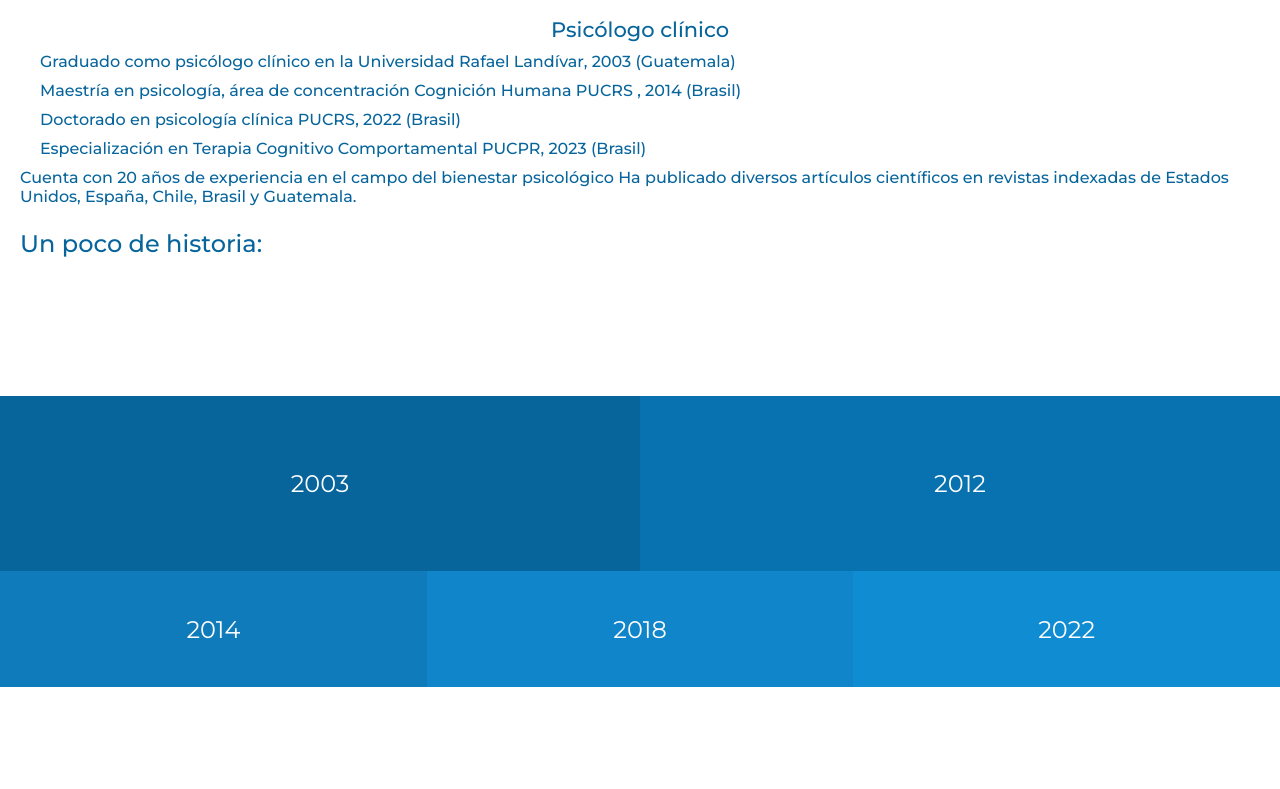
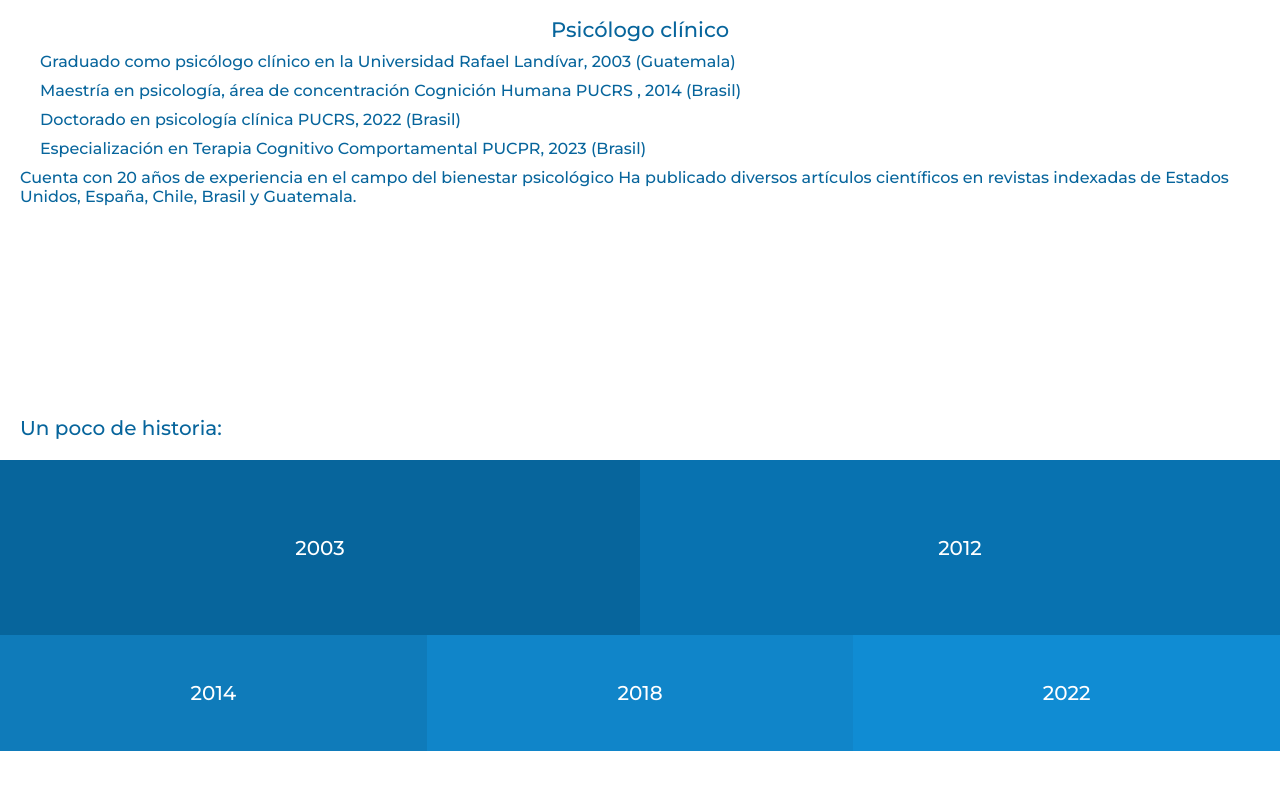
Before and after one commit to SmartDevs-nwgs/LP-Alejandro, a Next.js app: page / in a window 1280 px wide. Shown: the part 2374-3163 px from the top of the page. Built offline with nearby package versions, Linux system fonts and the light colour scheme.

Commit message:
fix: cagadas do kirby

```diff
--- a/src/Components/Carousel/style.jsx
+++ b/src/Components/Carousel/style.jsx
@@ -149,7 +149,7 @@ export const StyleCarousel = styled.section`
         transition-timing-function: ease-in;
       }
       button:hover {
-        transform: scale(1.2);
+        transform: scale(1.1);
         transition-duration: 300ms;
         transition-timing-function: ease-in;
         text-decoration: underline;
--- a/src/Components/SectionExperience/index.jsx
+++ b/src/Components/SectionExperience/index.jsx
@@ -3,39 +3,45 @@ import { StyledSectionExperience } from './style'
 const SectionExperience = () => {
   return (
     <StyledSectionExperience>
-      <div className="container">
-        <div className="one">
+      <h2>Un poco de historia:</h2>
+      <div className='container'>
+        <div className='one'>
           <h2>2003</h2>
-          <div className="dropdown dropdown-one">
-            <div className="triangle-one"></div>
+          <div className='dropdown dropdown-one'>
+            <div className='triangle-one'></div>
+            <div className='dropdown-content-one'>
               <p>
-              Alejandro se forma como psicólogo en 2003 en la Universidad Rafael
-              Landívar, Universidad Jesuita de la Ciudad de Guatemala. En dicho
-              año y hasta el 2012 construye las bases de su experiencia como
-              profesional de la salud mental en el contexto clínico al tiempo
-              que ejerce como psicólogo escolar y docente en diversas
-              instituciones educativas de prestigio en dicho país (Colegio
-              Americano del Sur, Colegio Internacional Montessori y Universidad
-              Rafael Landívar).
+                Alejandro se forma como psicólogo en 2003 en la Universidad
+                Rafael Landívar, Universidad Jesuita de la Ciudad de Guatemala.
+                En dicho año y hasta el 2012 construye las bases de su
+                experiencia como profesional de la salud mental en el contexto
+                clínico al tiempo que ejerce como psicólogo escolar y docente en
+                diversas instituciones educativas de prestigio en dicho país
+                (Colegio Americano del Sur, Colegio Internacional Montessori y
+                Universidad Rafael Landívar).
               </p>
             </div>
           </div>
-        <div className="two">
+        </div>
+        <div className='two'>
           <h2>2012</h2>
-          <div className="dropdown dropdown-two">
-            <div className="triangle-two"></div>
+          <div className='dropdown dropdown-two'>
+            <div className='triangle-two'></div>
+            <div className='dropdown-content-two'>
               <p>
-              En el 2012 obtiene la concurrida beca de maestría PEC-PG otorgada
-              por el gobierno de Brasil a través del Consejo Nacional de Ciencia
-              y Tecnología (CNPq) para estudiantes y profesionales destacados de
-              américa latina, Asia y África.{' '}
+                En el 2012 obtiene la concurrida beca de maestría PEC-PG
+                otorgada por el gobierno de Brasil a través del Consejo Nacional
+                de Ciencia y Tecnología (CNPq) para estudiantes y profesionales
+                destacados de américa latina, Asia y África.{' '}
               </p>
             </div>
           </div>
-        <div className="thre">
+        </div>
+        <div className='thre'>
           <h2>2014</h2>
-          <div className="dropdown dropdown-thre">
-            <div className="triangle-thre"></div>
+          <div className='dropdown dropdown-thre'>
+            <div className='triangle-thre'></div>
+            <div className='dropdown-content-thre'>
               <p>
                 En 2014, luego de obtener la maestría en Cognición Humana en la
                 Pontificia Universidade Católica do Rio Grande do Sul en Porto
@@ -46,28 +52,34 @@ const SectionExperience = () => {
               </p>
             </div>
           </div>
-        <div className="four">
+        </div>
+        <div className='four'>
           <h2>2018</h2>
-          <div className="dropdown dropdown-four">
-            <div className="triangle-four"></div>
+          <div className='dropdown dropdown-four'>
+            <div className='triangle-four'></div>
+            <div className='dropdown-content-four'>
               <p>
-              Luego de 4 años como docente, clínico e investigador en la ciudad
-              de Guatemala a es nuevamente reconocido con la BECA PEC-PG esta
-              vez para realizar 4 años de formación a nivel de Doctorado en
-              Brasil.{' '}
+                Luego de 4 años como docente, clínico e investigador en la
+                ciudad de Guatemala a es nuevamente reconocido con la BECA
+                PEC-PG esta vez para realizar 4 años de formación a nivel de
+                Doctorado en Brasil.{' '}
               </p>
             </div>
           </div>
-        <div className="five">
+        </div>
+        <div className='five'>
           <h2>2022</h2>
-          <div className="dropdown dropdown-five">
-            <div className="triangle-five"></div>
+          <div className='dropdown dropdown-five'>
+            <div className='triangle-five'></div>
+            <div className='dropdown-content-five'>
               <p>
-              A partir de entonces combina la práctica clínica con consultorías
-              en trabajos de investigación, forma parte del grupo de pesquisa
-              Avaliacao e intervencao no ciclo vital de la PUCRS y como docente
-              invitado en universidades de Brasil, Guatemala y Costa Rica.
+                A partir de entonces combina la práctica clínica con
+                consultorías en trabajos de investigación, forma parte del grupo
+                de pesquisa Avaliacao e intervencao no ciclo vital de la PUCRS y
+                como docente invitado en universidades de Brasil, Guatemala y
+                Costa Rica.
               </p>
+            </div>
           </div>
         </div>
       </div>
--- a/src/Components/SectionExperience/style.jsx
+++ b/src/Components/SectionExperience/style.jsx
@@ -2,17 +2,26 @@ import styled from 'styled-components'
 
 export const StyledSectionExperience = styled.div`
   width: 100vw;
-  height: 100vh;
+  height: 400px;
+
+  h2 {
+    padding: 20px;
+    font-weight: 500;
+    font-size: 20px;
+    color: var(--blue);
+  }
 
   .container {
     display: flex;
     flex-wrap: wrap;
+    h2 {
+      color: var(--white);
+    }
     .one,
     .two,
     .thre,
     .four,
     .five {
-      color: var(--white);
       font-weight: 500;
       display: flex;
       justify-content: center;
@@ -27,122 +36,161 @@ export const StyledSectionExperience = styled.div`
       background-color: var(--blue);
     }
     .one:hover .dropdown-one {
-      color: black;
-      padding: 8px;
-      margin-left: 180px;
-      margin-top: 400px;
-      width: 300px;
-      display: block;
+      margin-top: 345px;
+      left: 60px;
+      display: flex;
+      height: 300px;
+      display: flex;
+      justify-content: center;
+      align-items: center;
       position: absolute;
-      background-color: var(--grey);
-      border-radius: 4px;
       .triangle-one {
+        width: 30px;
+        position: absolute;
         left: 20px;
-        width: 50px;
-        position: relative;
-        bottom: 20px;
-        border-left: 25px solid transparent;
-        border-right: 25px solid transparent;
-        border-bottom: 20px solid var(--grey);
+        top: 0px;
+        border-left: 15px solid transparent;
+        border-right: 15px solid transparent;
+        border-bottom: 25px solid var(--grey);
+      }
+      .dropdown-content-one {
+        padding: 10px;
+        border-radius: 4px;
+        height: 250px;
+        width: 280px;
+        background-color: var(--grey);
       }
     }
+
     .two {
       width: 50%;
       height: 175px;
       background-color: var(--blue2);
     }
+
     .two:hover .dropdown-two {
-      color: black;
-      padding: 8px;
-      margin-right: 150px;
-      margin-top: 300px;
-      width: 300px;
-      display: block;
+      margin-top: 290px;
+      left: 80px;
+      display: flex;
+      height: 240px;
+      display: flex;
+      justify-content: center;
+      align-items: center;
       position: absolute;
-      background-color: var(--grey);
-      border-radius: 4px;
       .triangle-two {
-        width: 50px;
-        position: relative;
-        bottom: 20px;
+        width: 30px;
+        position: absolute;
+        top: 0;
         left: 200px;
-        border-left: 25px solid transparent;
-        border-right: 25px solid transparent;
-        border-bottom: 20px solid var(--grey);
+        border-left: 15px solid transparent;
+        border-right: 15px solid transparent;
+        border-bottom: 25px solid var(--grey);
+      }
+      .dropdown-content-two {
+        padding: 10px;
+        border-radius: 4px;
+        height: 200px;
+        width: 280px;
+        background-color: var(--grey);
       }
     }
+
     .thre {
       width: 33.34%;
       height: 116px;
       background-color: var(--blue3);
     }
     .thre:hover .dropdown-thre {
-      color: black;
-      padding: 8px;
-      margin-left: 230px;
-      margin-top: 340px;
-      width: 300px;
-      display: block;
+      margin-top: 290px;
+      left: 20px;
+      display: flex;
+      height: 240px;
+      display: flex;
+      justify-content: center;
+      align-items: center;
       position: absolute;
-      background-color: var(--grey);
-      border-radius: 4px;
+
       .triangle-thre {
-        width: 50px;
-        position: relative;
-        bottom: 20px;
-        border-left: 25px solid transparent;
-        border-right: 25px solid transparent;
-        border-bottom: 20px solid var(--grey);
+        width: 30px;
+        position: absolute;
+        top: 0px;
+        left: 32px;
+        border-left: 15px solid transparent;
+        border-right: 15px solid transparent;
+        border-bottom: 25px solid var(--grey);
+      }
+      .dropdown-content-thre {
+        padding: 10px;
+        border-radius: 4px;
+        height: 200px;
+        width: 280px;
+        background-color: var(--grey);
       }
     }
+
     .four {
       width: 33.33%;
       height: 116px;
       background-color: var(--blue4);
     }
     .four:hover .dropdown-four {
-      color: black;
-      padding: 8px;
-      margin-left: 0px;
-      margin-top: 260px;
-      width: 300px;
-      display: block;
+      margin-top: 240px;
+      left: 40px;
+      display: flex;
+      height: 190px;
+      display: flex;
+      justify-content: center;
+      align-items: center;
       position: absolute;
-      background-color: var(--grey);
-      border-radius: 4px;
+
       .triangle-four {
-        width: 50px;
-        position: relative;
-        bottom: 20px;
-        left: 115px;
-        border-left: 25px solid transparent;
-        border-right: 25px solid transparent;
-        border-bottom: 20px solid var(--grey);
+        width: 30px;
+        position: absolute;
+        top: 0px;
+        left: 140px;
+        border-left: 15px solid transparent;
+        border-right: 15px solid transparent;
+        border-bottom: 25px solid var(--grey);
+      }
+      .dropdown-content-four {
+        padding: 10px;
+        border-radius: 4px;
+        height: 150px;
+        width: 280px;
+        background-color: var(--grey);
       }
     }
+
     .five {
       width: 33.33%;
       height: 116px;
       background-color: var(--blue5);
     }
     .five:hover .dropdown-five {
-      color: black;
-      padding: 8px;
-      margin-right: 230px;
-      margin-top: 280px;
-      width: 300px;
-      display: block;
+      margin-top: 240px;
+      left: 85px;
+      display: flex;
+      height: 190px;
+      display: flex;
+      justify-content: center;
+      align-items: center;
       position: absolute;
-      background-color: var(--grey);
-      border-radius: 4px;
+
       .triangle-five {
-        width: 50px;
-        position: relative;
-        bottom: 20px;
+        width: 30px;
+        position: absolute;
+        top: 0px;
         left: 230px;
-        border-left: 25px solid transparent;
-        border-right: 25px solid transparent;
-        border-bottom: 20px solid var(--grey);
+        border-left: 15px solid transparent;
+        border-right: 15px solid transparent;
+        border-bottom: 25px solid var(--grey);
+      }
+      .dropdown-content-five {
+        padding: 10px;
+        border-radius: 4px;
+        height: 150px;
+        width: 280px;
+        background-color: var(--grey);
       }
     }
   }
--- a/src/Components/SectionInfo/index.jsx
+++ b/src/Components/SectionInfo/index.jsx
@@ -38,7 +38,6 @@ const SectionInfo = () => {
           psicológico Ha publicado diversos artículos científicos en revistas
           indexadas de Estados Unidos, España, Chile, Brasil y Guatemala.
         </p>
-        <h2>Un poco de historia:</h2>
       </div>
     </StyledSectionInfo>
   )
```
Lines whose indentation alone changed are shown as unchanged.
